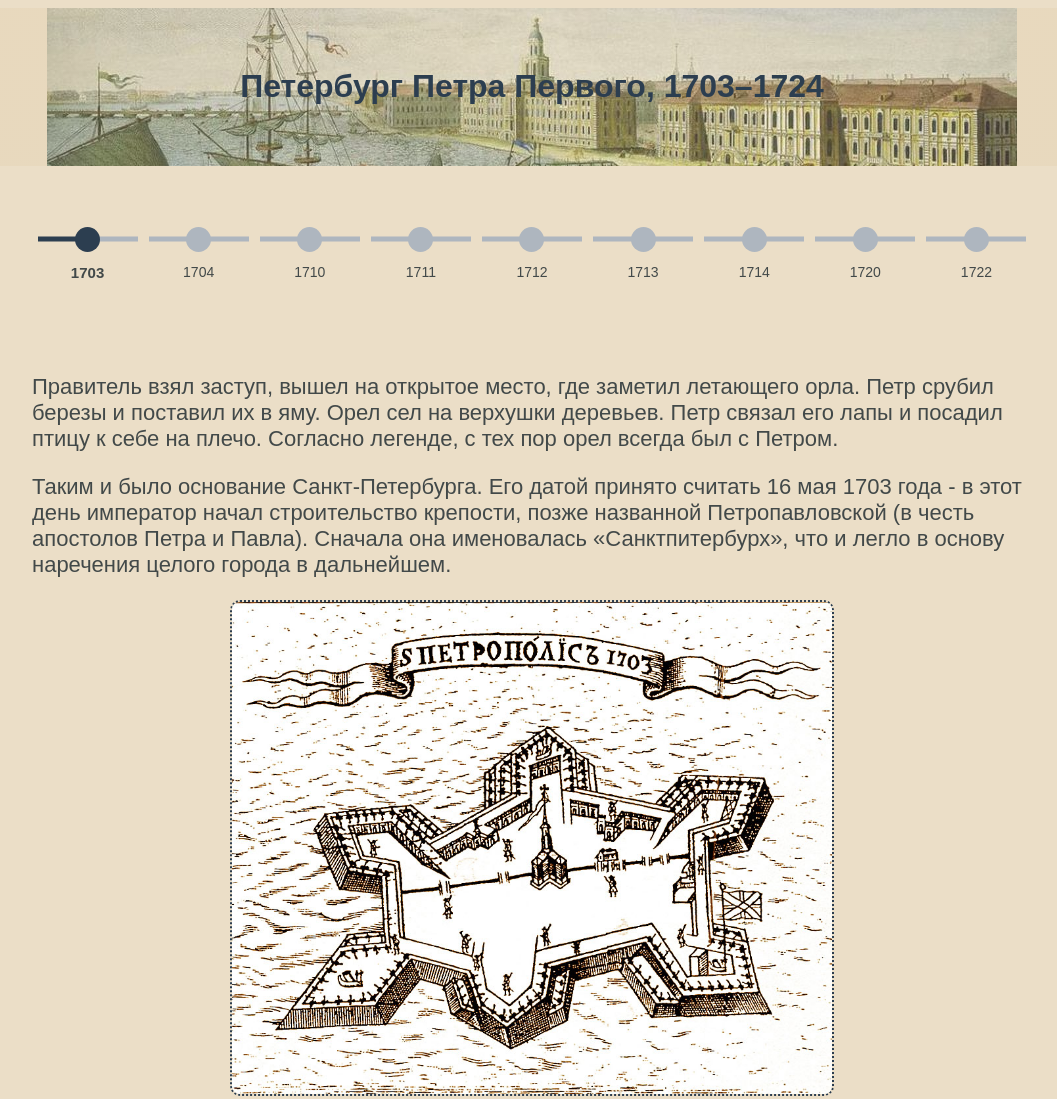
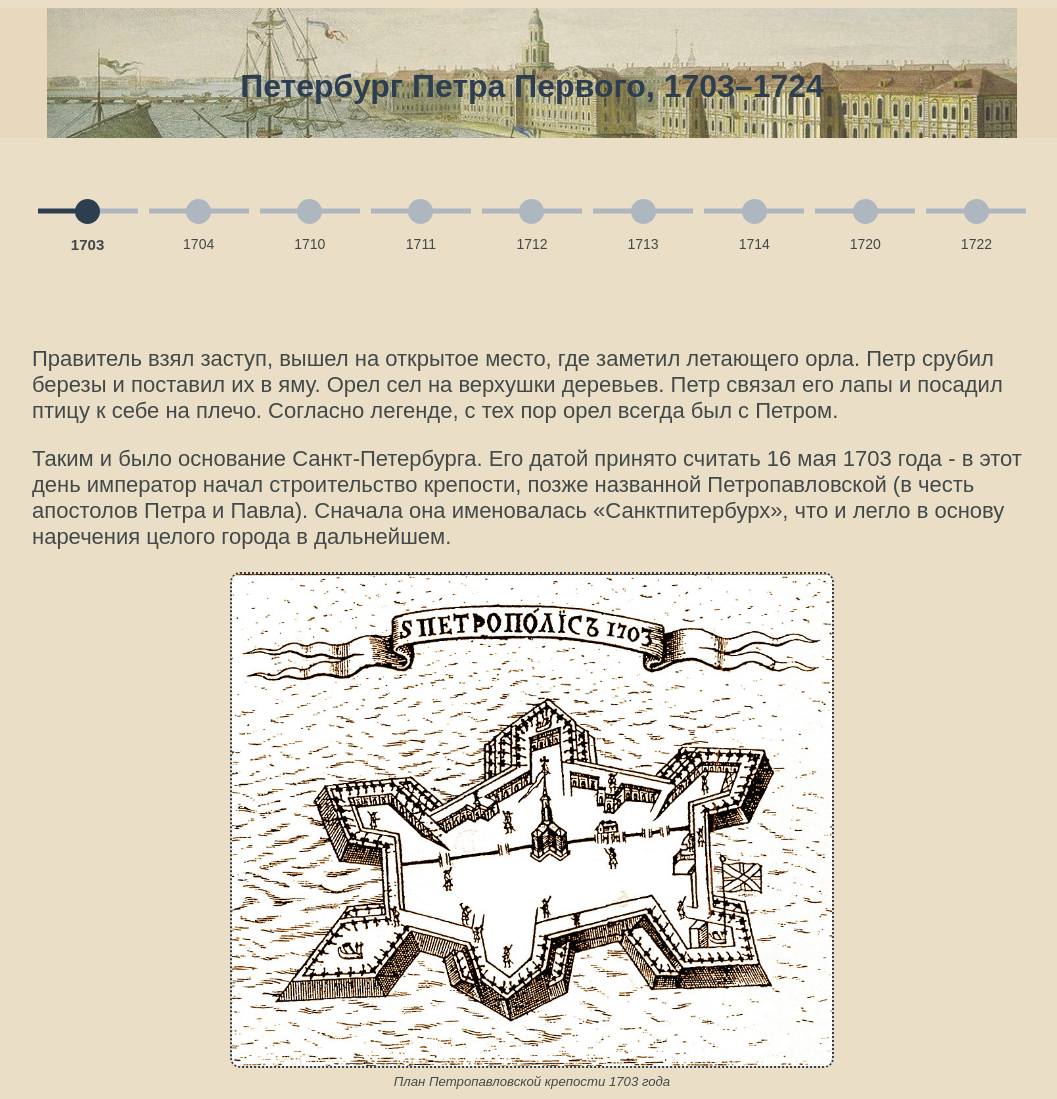
Before and after one commit to gabrielaelaela/PetersbugOfPeterTheGreat, a plain HTML site: page index.html in a window 1280 px wide. Shown: the top 1099 px of the page, without its empty margins (108-1165 px from the left). Drawn offline with Linux system fonts and the light colour scheme.

Commit message:
Add files via upload

```diff
--- a/stylesheets/main.css
+++ b/stylesheets/main.css
@@ -25,7 +25,7 @@ h1 span {
 
 .heading {
     height: fit-content;
-    max-height: 170px;
+    max-height: 130px;
     background: linear-gradient(rgba(223, 201, 162, 0.25), rgba(223, 201, 162, 0.25)), url("../images/spb.jpg") center no-repeat;
 }
 
```
